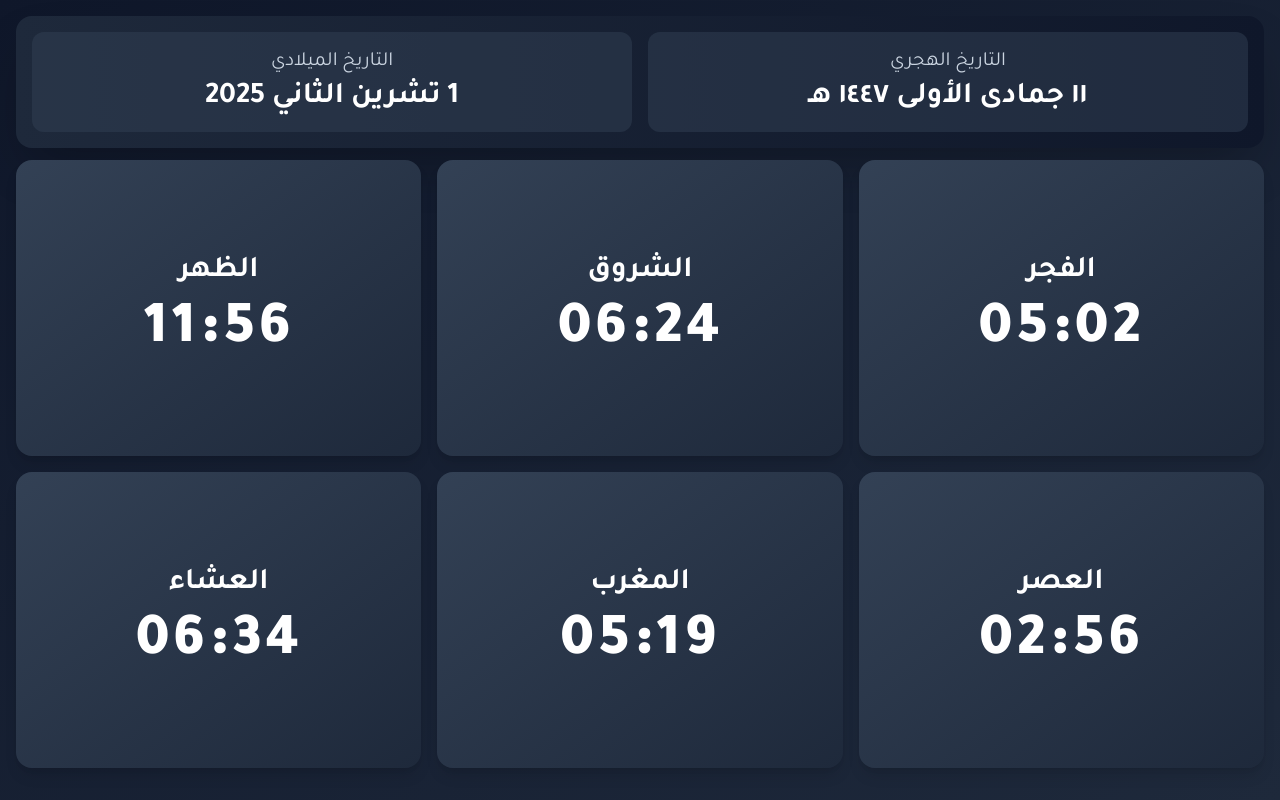
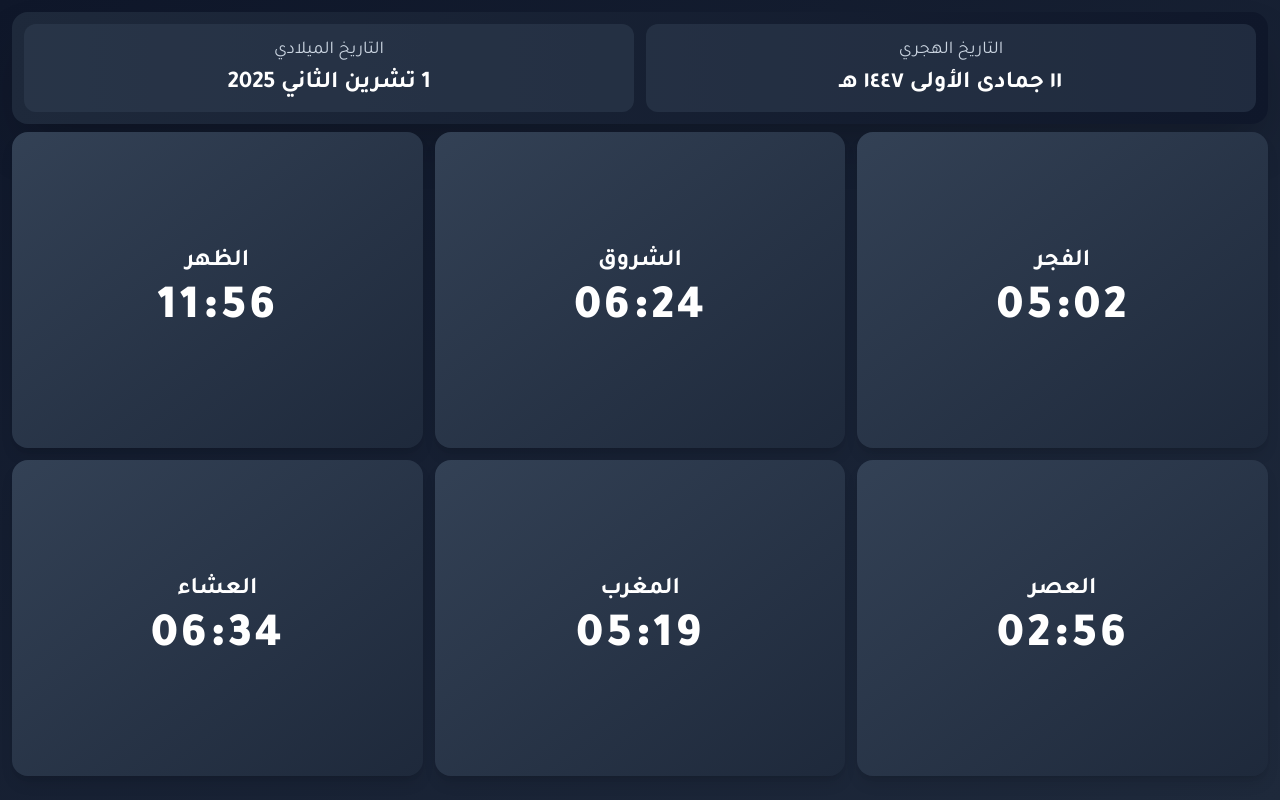
Before and after one commit to gbrw/prtime_tv, a React (Vite) app: page / in a window 1280 px wide. Built offline with nearby package versions, Linux system fonts and the light colour scheme.

Commit message:
تقليل الأحجام والمسافات لإظهار جميع الصلوات الـ6 بالكامل

```diff
--- a/src/App.tsx
+++ b/src/App.tsx
@@ -65,7 +65,7 @@ function App() {
 
   return (
     <div className="h-screen bg-gradient-to-br from-slate-900 to-slate-800 overflow-hidden" dir="rtl">
-      <div className="h-full flex flex-col p-4">
+      <div className="h-full flex flex-col p-3">
         {/* التواريخ */}
         <div className="flex-none">
           <DateDisplay
@@ -85,8 +85,8 @@ function App() {
         )}
 
         {/* بطاقات الصلاة - تأخذ المساحة المتبقية */}
-        <div className="flex-1 min-h-0 pb-4">
-          <div className="h-full grid grid-cols-3 gap-4">
+        <div className="flex-1 min-h-0 pb-3">
+          <div className="h-full grid grid-cols-3 gap-3">
             {prayers.map((prayer) => (
               <PrayerCard
                 key={prayer.name}
--- a/src/components/DateDisplay.tsx
+++ b/src/components/DateDisplay.tsx
@@ -9,21 +9,21 @@ export default function DateDisplay({
   gregorianDate,
 }: DateDisplayProps) {
   return (
-    <div className="bg-gradient-to-r from-slate-800 to-slate-900 rounded-2xl p-4 shadow-2xl mb-3">
-      <div className="grid grid-cols-2 gap-4">
-        <div className="bg-slate-700/50 rounded-xl p-4">
-          <p className="text-xl text-slate-300 text-center mb-1">
+    <div className="bg-gradient-to-r from-slate-800 to-slate-900 rounded-2xl p-3 shadow-2xl mb-2">
+      <div className="grid grid-cols-2 gap-3">
+        <div className="bg-slate-700/50 rounded-xl p-3">
+          <p className="text-lg text-slate-300 text-center mb-1">
             التاريخ الهجري
           </p>
-          <p className="text-3xl font-bold text-white text-center">
+          <p className="text-2xl font-bold text-white text-center">
             {hijriDate}
           </p>
         </div>
-        <div className="bg-slate-700/50 rounded-xl p-4">
-          <p className="text-xl text-slate-300 text-center mb-1">
+        <div className="bg-slate-700/50 rounded-xl p-3">
+          <p className="text-lg text-slate-300 text-center mb-1">
             التاريخ الميلادي
           </p>
-          <p className="text-3xl font-bold text-white text-center">
+          <p className="text-2xl font-bold text-white text-center">
             {gregorianDate}
           </p>
         </div>
--- a/src/components/PrayerCard.tsx
+++ b/src/components/PrayerCard.tsx
@@ -9,21 +9,21 @@ interface PrayerCardProps {
 export default function PrayerCard({ name, time, isNext }: PrayerCardProps) {
   return (
     <div
-      className={`rounded-2xl p-4 transition-all flex flex-col justify-center items-center ${
+      className={`rounded-2xl p-3 transition-all flex flex-col justify-center items-center ${
         isNext
           ? 'bg-gradient-to-br from-green-600 to-green-700 shadow-2xl ring-4 ring-green-400'
           : 'bg-gradient-to-br from-slate-700 to-slate-800 shadow-lg'
       }`}
     >
-      <h3 className="text-3xl font-bold text-white text-center mb-3">
+      <h3 className="text-2xl font-bold text-white text-center mb-2">
         {name}
       </h3>
-      <p className="text-6xl font-extrabold text-white text-center tracking-wider">
+      <p className="text-5xl font-extrabold text-white text-center tracking-wider">
         {time}
       </p>
       {isNext && (
-        <div className="mt-3 text-center">
-          <span className="inline-block bg-white text-green-700 px-4 py-1 rounded-full text-xl font-bold animate-pulse">
+        <div className="mt-2 text-center">
+          <span className="inline-block bg-white text-green-700 px-3 py-1 rounded-full text-lg font-bold animate-pulse">
             الصلاة القادمة
           </span>
         </div>
--- a/src/components/TimeRemaining.tsx
+++ b/src/components/TimeRemaining.tsx
@@ -8,11 +8,11 @@ export default function TimeRemaining({
   nextPrayerName,
 }: TimeRemainingProps) {
   return (
-    <div className="bg-gradient-to-r from-blue-600 to-blue-700 rounded-2xl p-5 shadow-2xl mb-3">
-      <h2 className="text-3xl font-bold text-white text-center mb-2">
+    <div className="bg-gradient-to-r from-blue-600 to-blue-700 rounded-2xl p-4 shadow-2xl mb-2">
+      <h2 className="text-2xl font-bold text-white text-center mb-2">
         الوقت المتبقي لصلاة {nextPrayerName}
       </h2>
-      <p className="text-6xl font-extrabold text-white text-center tracking-wide">
+      <p className="text-5xl font-extrabold text-white text-center tracking-wide">
         {timeRemaining}
       </p>
     </div>
```
